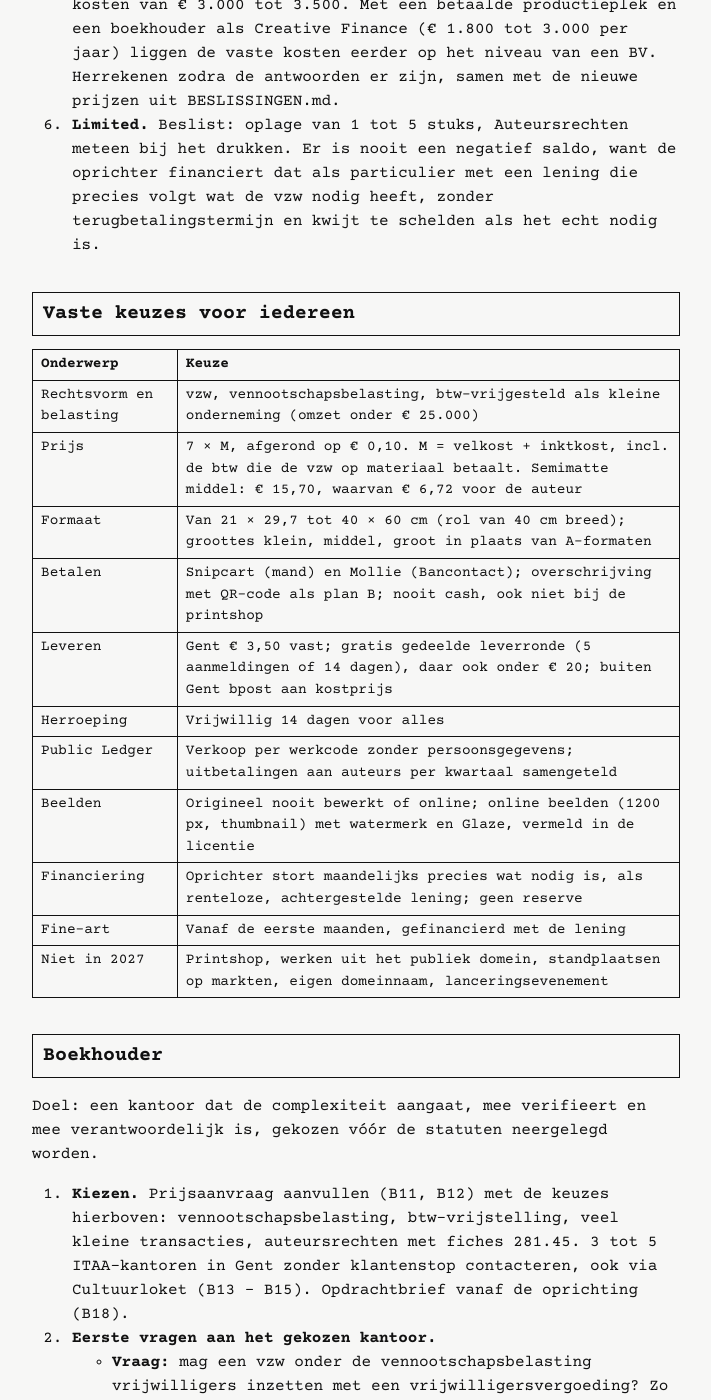
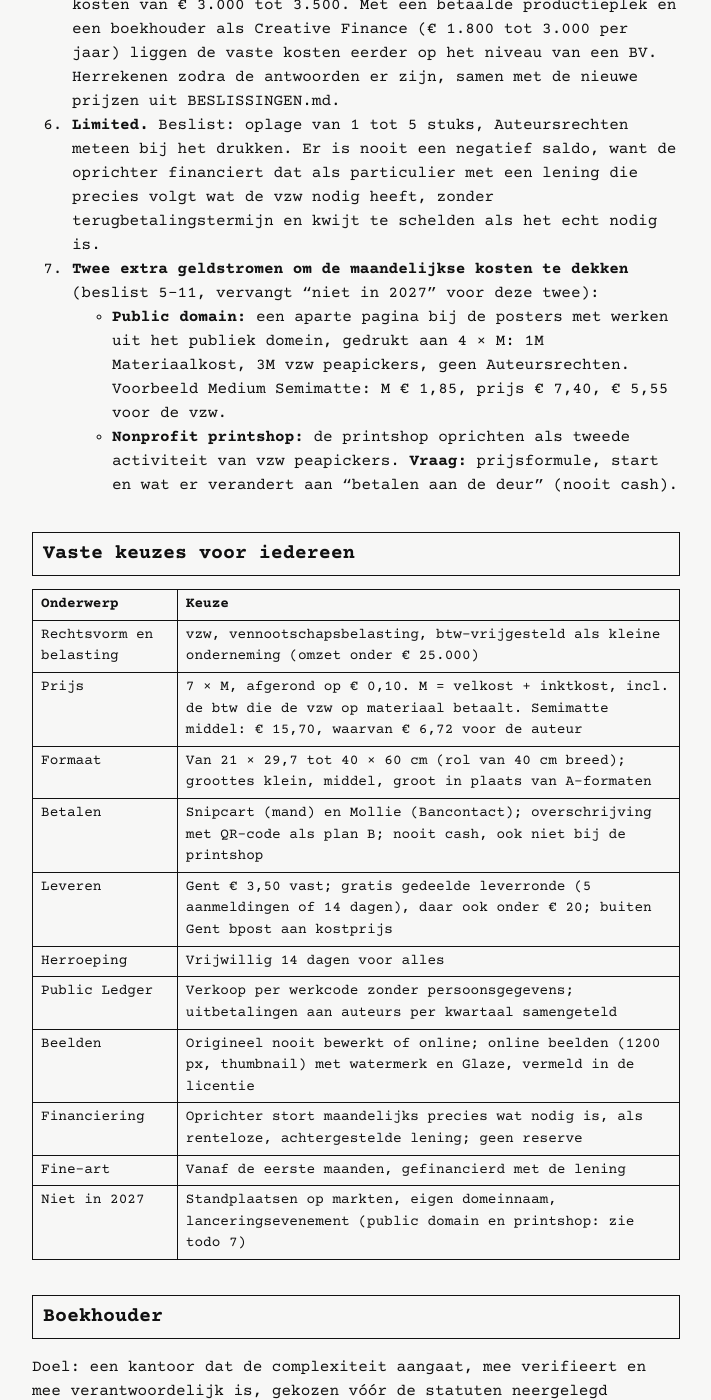
Before and after one commit to peapickers/peapickers.github.io, a Jekyll site: the page built from projecten/ondernemingsplan/stappenplannen.md, in a window 1280 px wide and 1400 px high, scrolled down 2029 px. Shown: the whole window, without its empty margins (284-995 px from the left). Built offline with Jekyll 4.4.1, drawn with Linux system fonts in a browser that asks for light colours; some of the changed text lies outside the part shown.

Commit message:
Stappenplannen: twee extra geldstromen (public domain, printshop) (#24)
* Ondernemingsplan: todo oprichter (zetel, productie, boekhouder) samengevoegd met stappenplannen

Co-Authored-By: Claude Opus 5.5 <noreply@anthropic.com>
Claude-Session: https://claude.ai/code/session_01CW2uQv4hQz78MgpyEQk2rt

* Todo oprichter: productie niet thuis, boekhouder als referentie, Limited met lening

Co-Authored-By: Claude Opus 5.5 <noreply@anthropic.com>
Claude-Session: https://claude.ai/code/session_01CW2uQv4hQz78MgpyEQk2rt

* Ondernemingsplan: twee extra geldstromen (public domain 4 × M, nonprofit printshop)

Co-Authored-By: Claude Opus 5.5 <noreply@anthropic.com>
Claude-Session: https://claude.ai/code/session_01CW2uQv4hQz78MgpyEQk2rt

---------

Co-authored-by: Claude <noreply@anthropic.com>

```diff
--- a/projecten/ondernemingsplan/stappenplannen.md
+++ b/projecten/ondernemingsplan/stappenplannen.md
@@ -29,6 +29,9 @@ Datum: 2026-11-04 · Plan: [ondernemingsplan-2027-2029](ondernemingsplan-2027-20
 4. **Overige vaste kosten laag houden, volledig wettelijk:** opstart, licenties laten nakijken, verzekeringen (blijven, ter bescherming van oprichter en auteurs), hosting, onderhoud printer. **Vraag:** hoe houd je verzekeringen laag op een veilige manier?
 5. **Gevolg voor het plan.** Plan v3 rekent met productie op het privéadres, een boekhouder van ca. € 1.800 per jaar en vaste kosten van € 3.000 tot 3.500. Met een betaalde productieplek en een boekhouder als Creative Finance (€ 1.800 tot 3.000 per jaar) liggen de vaste kosten eerder op het niveau van een BV. Herrekenen zodra de antwoorden er zijn, samen met de nieuwe prijzen uit BESLISSINGEN.md.
 6. **Limited.** Beslist: oplage van 1 tot 5 stuks, Auteursrechten meteen bij het drukken. Er is nooit een negatief saldo, want de oprichter financiert dat als particulier met een lening die precies volgt wat de vzw nodig heeft, zonder terugbetalingstermijn en kwijt te schelden als het echt nodig is.
+7. **Twee extra geldstromen om de maandelijkse kosten te dekken** (beslist 5-11, vervangt "niet in 2027" voor deze twee):
+    - **Public domain:** een aparte pagina bij de posters met werken uit het publiek domein, gedrukt aan 4 × M: 1M Materiaalkost, 3M vzw peapickers, geen Auteursrechten. Voorbeeld Medium Semimatte: M € 1,85, prijs € 7,40, € 5,55 voor de vzw.
+    - **Nonprofit printshop:** de printshop oprichten als tweede activiteit van vzw peapickers. **Vraag:** prijsformule, start en wat er verandert aan "betalen aan de deur" (nooit cash).
 
 ## Vaste keuzes voor iedereen
 
@@ -44,7 +47,7 @@ Datum: 2026-11-04 · Plan: [ondernemingsplan-2027-2029](ondernemingsplan-2027-20
 | Beelden | Origineel nooit bewerkt of online; online beelden (1200 px, thumbnail) met watermerk en Glaze, vermeld in de licentie |
 | Financiering | Oprichter stort maandelijks precies wat nodig is, als renteloze, achtergestelde lening; geen reserve |
 | Fine-art | Vanaf de eerste maanden, gefinancierd met de lening |
-| Niet in 2027 | Printshop, werken uit het publiek domein, standplaatsen op markten, eigen domeinnaam, lanceringsevenement |
+| Niet in 2027 | Standplaatsen op markten, eigen domeinnaam, lanceringsevenement (public domain en printshop: zie todo 7) |
 
 ## Boekhouder
 
@@ -122,3 +125,6 @@ Doel: zichtbaarheid vanaf de eerste verkoop in Q2 2027, een fysiek uithangbord v
 | Productieplek: zetel, veilig, 24/7, gratis of goedkoop | Oprichter |
 | Goedkopere boekhouder dan de referentie (Creative Finance € 150 tot 250 per maand) | Oprichter en boekhouder |
 | Verzekeringen laag houden, volledig wettelijk | Oprichter en boekhouder |
+| Startdatum public domain en printshop | Oprichter |
+| Prijsformule en betaling printshop | Oprichter en techniek |
+| Werken uit het publiek domein toegelaten in BESLISSINGEN.md (staat nu "niet verkocht") | Oprichter |
```
